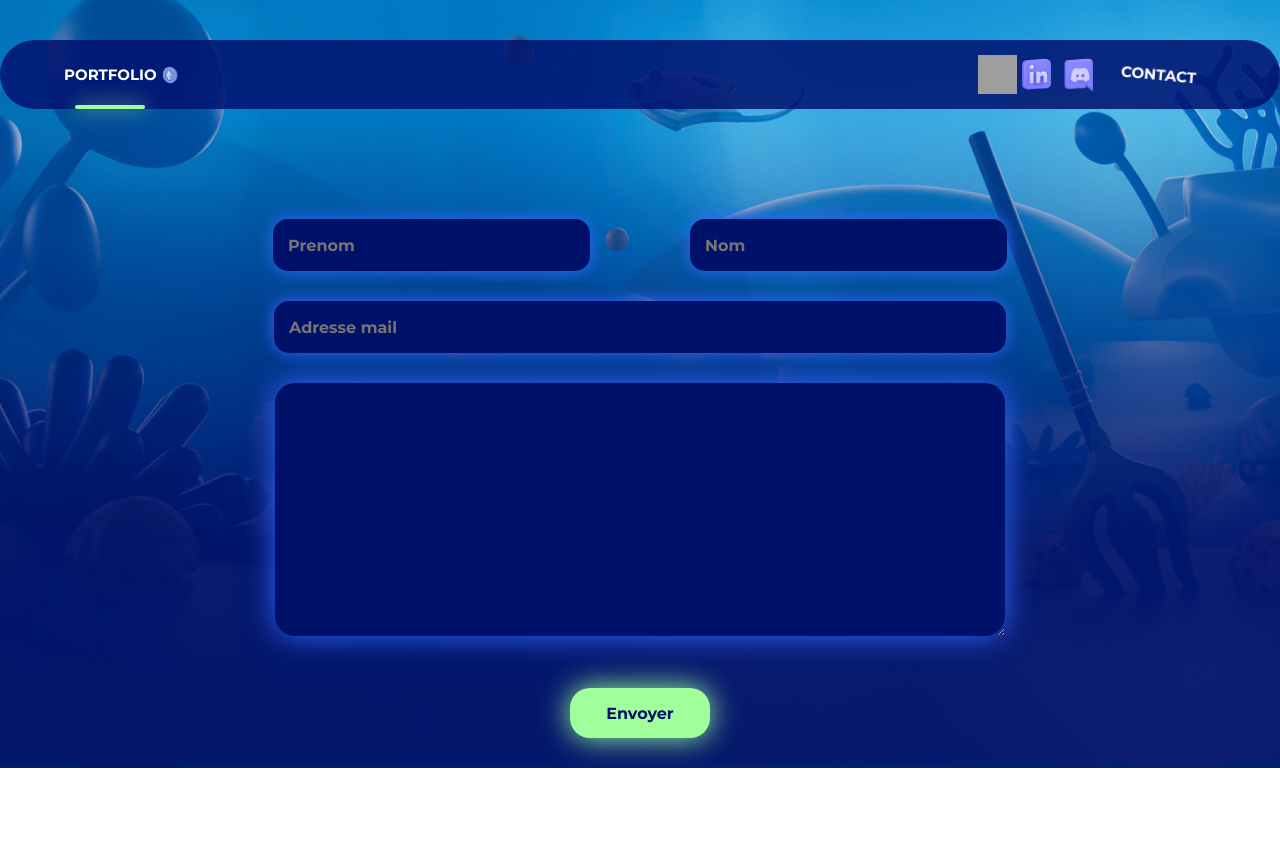
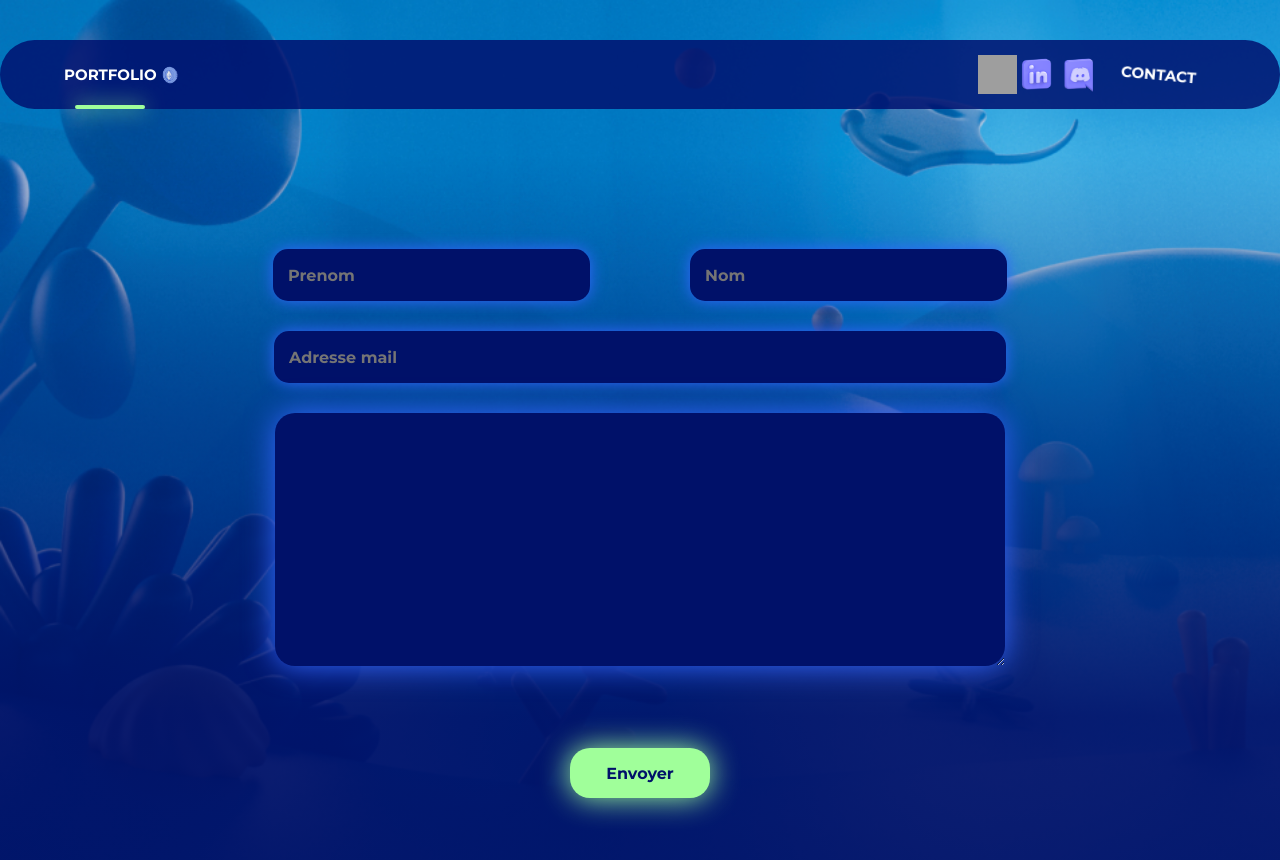
Before and after one commit to AlexDSRP/PORTFOLIO-VUE, a Vue app: page /contact in a window 1280 px wide. Shown: the top 860 px of the page. Before the commit the page ends 800 px from the top, so only its background shows below. Built offline with nearby package versions, Linux system fonts and the light colour scheme; grey boxes are pictures that could not be loaded.

Commit message:
maj page contact

```diff
--- a/src/views/Contact.vue
+++ b/src/views/Contact.vue
@@ -79,9 +79,13 @@ const sendEmail = (e) => {
         ),
         url(../assets/background_desktop.jpg);
     padding-top: 40px;
+    position: relative;
+    background-size: cover;
+    padding-bottom: 225px;
+    max-height: 100%;
 }
 .formulaire {
-    margin-top: 110px;
+    margin-top: 140px;
     animation: flicker-in-1 3s linear 3.5s both;
 }
 form {
@@ -138,10 +142,9 @@ label {
     box-shadow: 0px 0px 30px #a0ff9a;
     border-radius: 20px;
     border: none;
-    margin-top: 50px;
+    margin-top: 80px;
     width: 14rem;
     height: 5rem;
-    margin-bottom: 30px;
     cursor: pointer;
 }
 .envoyer:hover {
```
